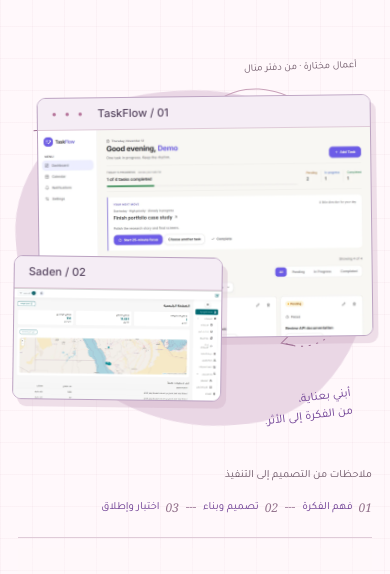
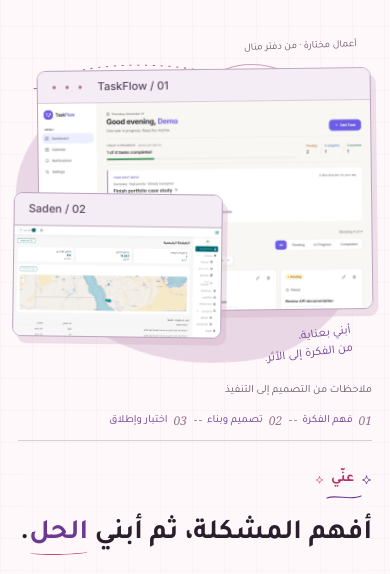
Before and after one commit to ManalBafaraj/portfolio, a plain HTML site: page index.html in a window 390 px wide. Shown: the part 486-1060 px from the top of the page. Drawn offline with Linux system fonts and the light colour scheme.

Commit message:
Tighten hero spacing and refresh README preview

```diff
--- a/style.css
+++ b/style.css
@@ -1412,3 +1412,19 @@ section,.featured-project { scroll-margin-top: 0; }
 @media (prefers-reduced-motion: reduce) {
   .language-button { transition: none; }
 }
+
+/* Keep the hero, its process note, and the next section in one calm rhythm. */
+.hero { padding-top: 22px; padding-bottom: 30px; }
+.hero-showcase { padding-bottom: 54px; }
+.notebook-process { gap: 24px; padding-block: 8px 12px; margin: -28px 0 6px; }
+.notebook-process ol { gap: 32px; }
+.notebook-process li + li::before { inset-inline-start: -24px; width: 14px; }
+.notebook-process + .notebook-about { padding-top: 34px; }
+@media (max-width: 600px) {
+  .hero { padding: 20px 0 22px; gap: 24px; }
+  .hero-showcase { padding-top: 26px; padding-bottom: 56px; margin-top: 8px; }
+  .notebook-process { gap: 10px; padding-block: 4px 10px; margin: -12px 0 4px; }
+  .notebook-process ol { gap: 20px; }
+  .notebook-process li + li::before { inset-inline-start: -15px; width: 8px; }
+  .notebook-process + .notebook-about { padding-top: 22px; }
+}
```
Also changed, not shown: img/portfolio-preview.webp, 1 other file.
